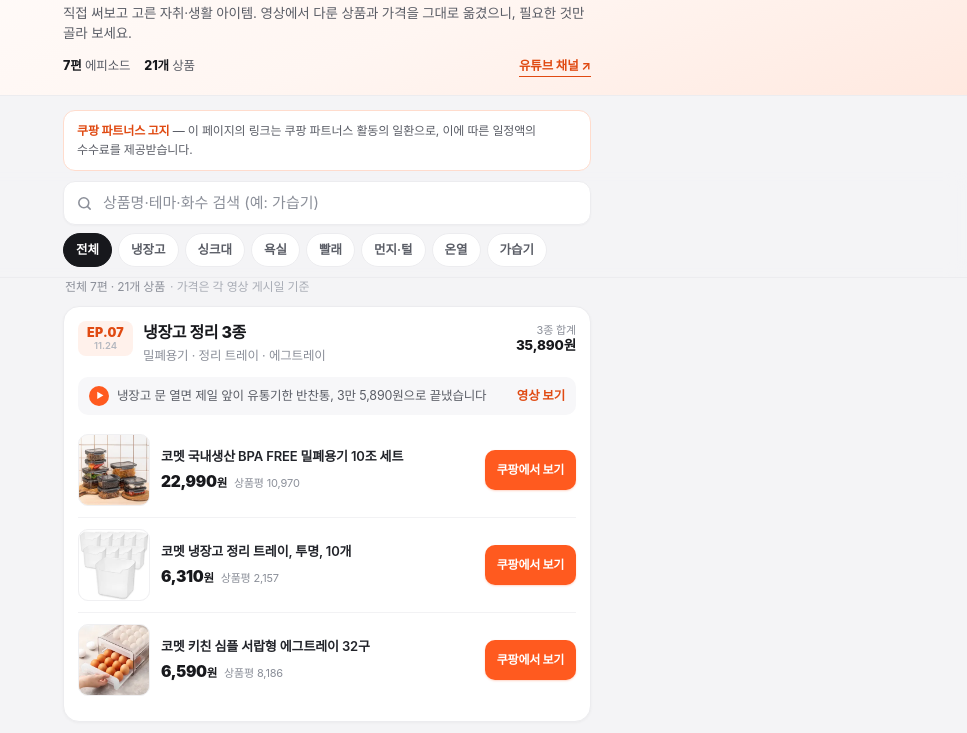
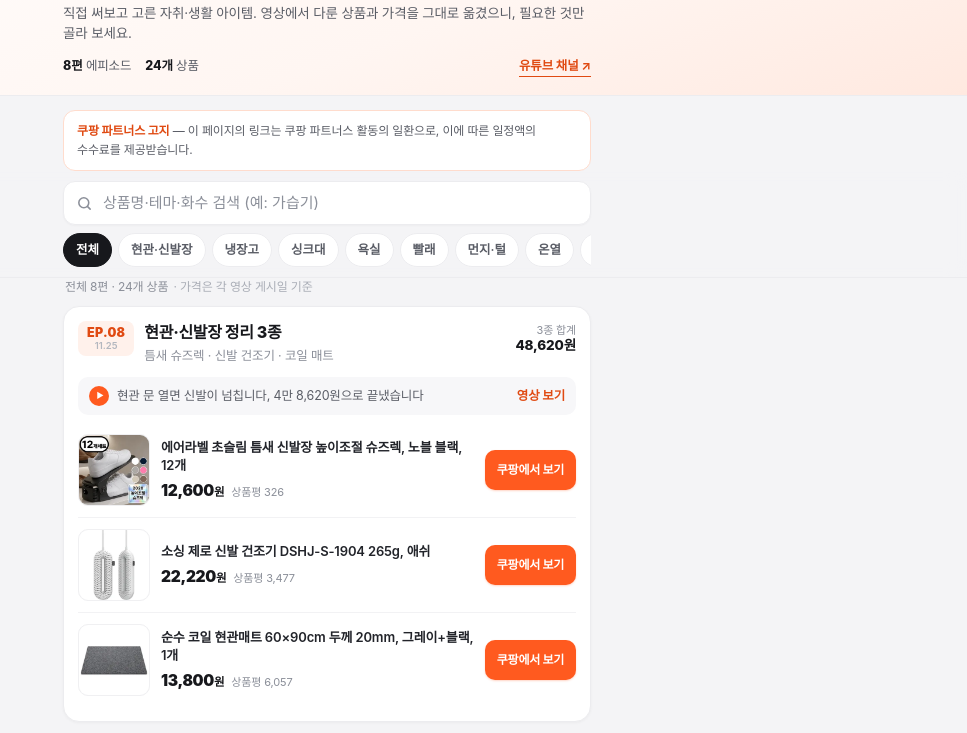
Before and after one commit to peem931029-cell/lifechange-pick, a plain HTML site: page index.html in a window 1280 px wide. Shown: the part 136-869 px from the top of the page, without its empty margins (313-1280 px from the left). Drawn offline with Linux system fonts and the light colour scheme; a web font is replaced by a local one.

Commit message:
EP.08 현관·신발장 정리 3종 카드 추가 (8편 · 24개 상품)

```diff
--- a/index.html
+++ b/index.html
@@ -4,10 +4,10 @@
 <meta charset="utf-8">
 <meta name="viewport" content="width=device-width, initial-scale=1, viewport-fit=cover">
 <title>이거사면인생바뀜 · 전편 상품 모음</title>
-<meta name="description" content="이거사면인생바뀜 쇼핑 쇼츠 EP.01~EP.07에 나온 갓성비 아이템 21개를 한 페이지에 모았습니다. 영상별 가격과 쿠팡 링크 바로가기.">
+<meta name="description" content="이거사면인생바뀜 쇼핑 쇼츠 EP.01~EP.08에 나온 갓성비 아이템 24개를 한 페이지에 모았습니다. 영상별 가격과 쿠팡 링크 바로가기.">
 <meta name="theme-color" content="#ffffff">
 <meta property="og:title" content="이거사면인생바뀜 · 전편 상품 모음">
-<meta property="og:description" content="영상에 나온 갓성비 아이템 21개, EP.01~07 한 페이지에.">
+<meta property="og:description" content="영상에 나온 갓성비 아이템 24개, EP.01~08 한 페이지에.">
 <meta property="og:type" content="website">
 <meta property="og:url" content="https://peem931029-cell.github.io/lifechange-pick/">
 <meta property="og:site_name" content="이거사면인생바뀜">
@@ -133,8 +133,8 @@ footer a{color:var(--brand-ink);font-weight:600}
     <p class="brand"><span class="dot">이</span>이거사면인생바뀜</p>
     <h1>영상에 나온 갓성비 아이템,<br>한 페이지에 모았습니다</h1>
     <p class="lead">직접 써보고 고른 자취·생활 아이템. 영상에서 다룬 상품과 가격을 그대로 옮겼으니, 필요한 것만 골라 보세요.</p>    <div class="stats">
-      <span><b>7편</b> 에피소드</span>
-      <span><b>21개</b> 상품</span>
+      <span><b>8편</b> 에피소드</span>
+      <span><b>24개</b> 상품</span>
       <a class="yt" href="https://www.youtube.com/@lifechange_pick" target="_blank" rel="noopener">유튜브 채널 ↗</a>
     </div>
   </div>
@@ -151,14 +151,57 @@ footer a{color:var(--brand-ink);font-weight:600}
       <input id="q" type="search" inputmode="search" autocomplete="off" placeholder="상품명·테마·화수 검색 (예: 가습기)" aria-label="상품 검색">
       <button id="clear" type="button" aria-label="검색어 지우기">✕</button>
     </div>
-    <div class="chips" role="group" aria-label="테마 필터"><button class="chip is-on" type="button" data-tag="전체">전체</button><button class="chip" type="button" data-tag="냉장고">냉장고</button><button class="chip" type="button" data-tag="싱크대">싱크대</button><button class="chip" type="button" data-tag="욕실">욕실</button><button class="chip" type="button" data-tag="빨래">빨래</button><button class="chip" type="button" data-tag="먼지·털">먼지·털</button><button class="chip" type="button" data-tag="온열">온열</button><button class="chip" type="button" data-tag="가습기">가습기</button></div>
+    <div class="chips" role="group" aria-label="테마 필터"><button class="chip is-on" type="button" data-tag="전체">전체</button><button class="chip" type="button" data-tag="현관·신발장">현관·신발장</button><button class="chip" type="button" data-tag="냉장고">냉장고</button><button class="chip" type="button" data-tag="싱크대">싱크대</button><button class="chip" type="button" data-tag="욕실">욕실</button><button class="chip" type="button" data-tag="빨래">빨래</button><button class="chip" type="button" data-tag="먼지·털">먼지·털</button><button class="chip" type="button" data-tag="온열">온열</button><button class="chip" type="button" data-tag="가습기">가습기</button></div>
   </div>
 </div>
 
 <main class="wrap">
-  <p class="meta-line"><span id="count">전체 7편 · 21개 상품</span><span class="asof">· 가격은 각 영상 게시일 기준</span></p>
+  <p class="meta-line"><span id="count">전체 8편 · 24개 상품</span><span class="asof">· 가격은 각 영상 게시일 기준</span></p>
   <div id="list">
 
+    <article class="card" data-ep="08" data-tag="현관·신발장"
+             data-search="EP.08 08 현관·신발장 정리 3종 틈새 슈즈렉 · 신발 건조기 · 코일 매트 현관·신발장 현관 문 열면 신발이 넘칩니다, 4만 8,620원으로 끝냈습니다 | 현관·신발장 정리 3종 #shorts 에어라벨 초슬림 틈새 신발장 높이조절 슈즈렉, 노블 블랙, 12개 소싱 제로 신발 건조기 DSHJ-S-1904 265g, 애쉬 순수 코일 현관매트 60×90cm 두께 20mm, 그레이+블랙, 1개">
+      <header class="card-head">
+        <div class="ep-badge">EP.08<time datetime="2026-11-25">11.25</time></div>
+        <div class="head-text">
+          <h2>현관·신발장 정리 3종</h2>
+          <p class="sub">틈새 슈즈렉 · 신발 건조기 · 코일 매트</p>
+        </div>
+        <span class="total">3종 합계<br><b>48,620원</b></span>
+      </header>
+      <a class="video" href="https://youtube.com/shorts/5xx5hr5kAQ8" target="_blank" rel="noopener">
+        <span class="play" aria-hidden="true">▶</span>
+        <span class="v-title">현관 문 열면 신발이 넘칩니다, 4만 8,620원으로 끝냈습니다</span>
+        <span class="v-cta">영상 보기</span>
+      </a>
+      <ul class="products">
+
+        <li class="product">
+          <img class="thumb" src="assets/ep08-1.webp" width="72" height="72" alt="에어라벨 초슬림 틈새 신발장 높이조절 슈즈렉, 노블 블랙, 12개" loading="lazy" decoding="async">
+          <div class="p-body">
+            <p class="p-name">에어라벨 초슬림 틈새 신발장 높이조절 슈즈렉, 노블 블랙, 12개</p>
+            <p class="p-meta"><b class="price">12,600<span>원</span></b><span class="reviews">상품평 326</span></p>
+          </div>
+          <a class="buy" href="https://link.coupang.com/a/iXBD1qC89k" target="_blank" rel="noopener sponsored" aria-label="에어라벨 초슬림 틈새 신발장 높이조절 슈즈렉, 노블 블랙, 12개 쿠팡에서 보기">쿠팡에서 보기</a>
+        </li>
+        <li class="product">
+          <img class="thumb" src="assets/ep08-2.webp" width="72" height="72" alt="소싱 제로 신발 건조기 DSHJ-S-1904 265g, 애쉬" loading="lazy" decoding="async">
+          <div class="p-body">
+            <p class="p-name">소싱 제로 신발 건조기 DSHJ-S-1904 265g, 애쉬</p>
+            <p class="p-meta"><b class="price">22,220<span>원</span></b><span class="reviews">상품평 3,477</span></p>
+          </div>
+          <a class="buy" href="https://link.coupang.com/a/iXBFQMdWyO" target="_blank" rel="noopener sponsored" aria-label="소싱 제로 신발 건조기 DSHJ-S-1904 265g, 애쉬 쿠팡에서 보기">쿠팡에서 보기</a>
+        </li>
+        <li class="product">
+          <img class="thumb" src="assets/ep08-3.webp" width="72" height="72" alt="순수 코일 현관매트 60×90cm 두께 20mm, 그레이+블랙, 1개" loading="lazy" decoding="async">
+          <div class="p-body">
+            <p class="p-name">순수 코일 현관매트 60×90cm 두께 20mm, 그레이+블랙, 1개</p>
+            <p class="p-meta"><b class="price">13,800<span>원</span></b><span class="reviews">상품평 6,057</span></p>
+          </div>
+          <a class="buy" href="https://link.coupang.com/a/iXBHKnPLR6" target="_blank" rel="noopener sponsored" aria-label="순수 코일 현관매트 60×90cm 두께 20mm, 그레이+블랙, 1개 쿠팡에서 보기">쿠팡에서 보기</a>
+        </li>
+      </ul>
+    </article>
     <article class="card" data-ep="07" data-tag="냉장고"
              data-search="EP.07 07 냉장고 정리 3종 밀폐용기 · 정리 트레이 · 에그트레이 냉장고 냉장고 문 열면 제일 앞이 유통기한 반찬통, 3만 5,890원으로 끝냈습니다 | 냉장고 정리 3종 #shorts 코멧 국내생산 BPA FREE 밀폐용기 10조 세트 코멧 냉장고 정리 트레이, 투명, 10개 코멧 키친 심플 서랍형 에그트레이 32구">
       <header class="card-head">
@@ -466,7 +509,7 @@ footer a{color:var(--brand-ink);font-weight:600}
 
 <footer class="wrap">
   <p class="fbrand">이거사면인생바뀜</p>
-  <p>이 페이지는 채널 영상 EP.01~EP.07에 소개한 상품을 다시 찾아보기 쉽게 모은 안내 페이지입니다. 상품 정보·가격·재고는 쿠팡 판매 페이지 기준이며, 시점에 따라 달라질 수 있습니다.</p>
+  <p>이 페이지는 채널 영상 EP.01~EP.08에 소개한 상품을 다시 찾아보기 쉽게 모은 안내 페이지입니다. 상품 정보·가격·재고는 쿠팡 판매 페이지 기준이며, 시점에 따라 달라질 수 있습니다.</p>
   <p>이 페이지의 링크는 쿠팡 파트너스 활동의 일환으로, 이에 따른 일정액의 수수료를 제공받습니다.</p>
   <p><a href="https://www.youtube.com/@lifechange_pick" target="_blank" rel="noopener">유튜브 @lifechange_pick</a> · <a href="https://www.threads.com/@piem92" target="_blank" rel="noopener">스레드 @piem92</a></p>
 </footer>
```
Also changed, not shown: assets/ep08-1.webp (added), assets/ep08-2.webp (added), assets/ep08-3.webp (added).
